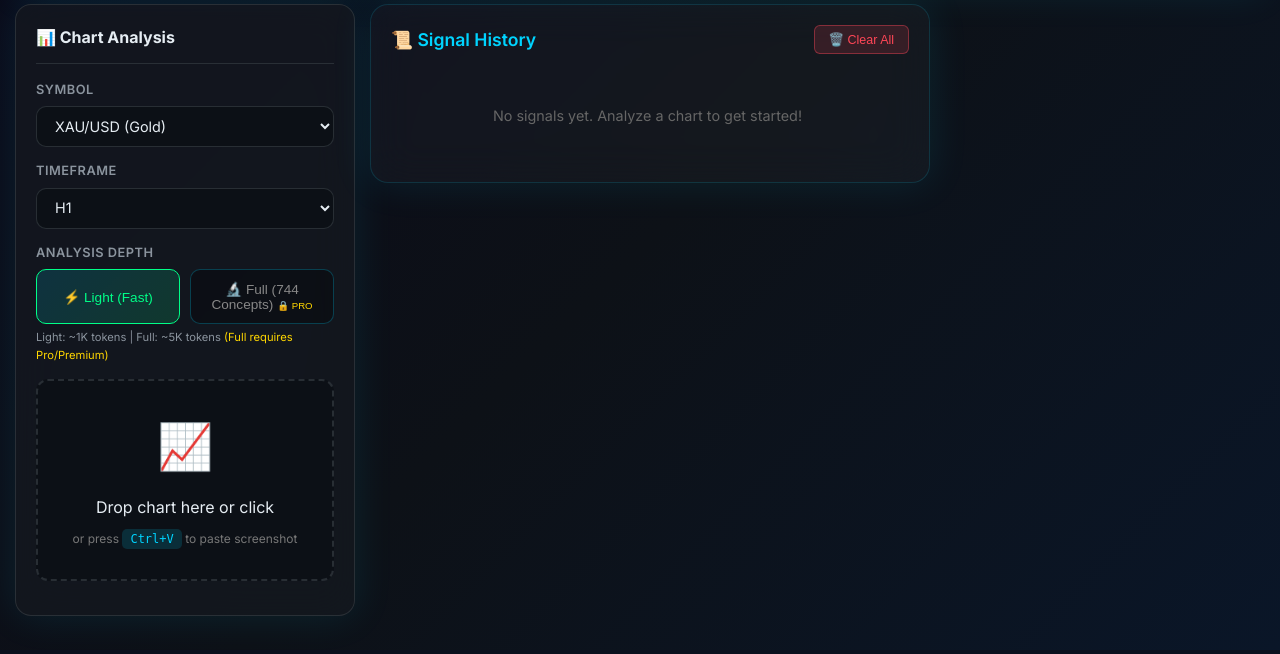
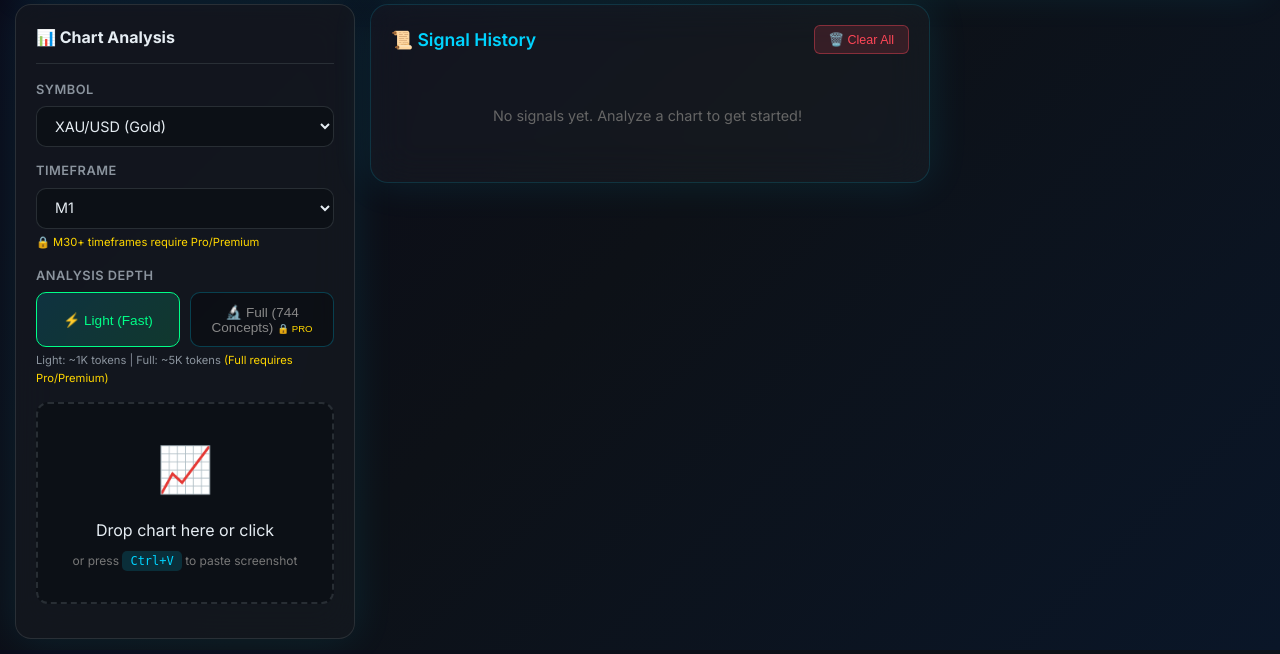
Before and after one commit to DOM6666-boom/forex-analyzer-pro, a Flask app: page / in a window 1280 px wide. Shown: the part 150-804 px from the top of the page. Before the commit the page ends 766 px from the top, so only its background shows below. Run offline with Flask 3, Linux system fonts and the light colour scheme.

Commit message:
Lock M30+ timeframes for Pro/Premium/Owner only - Free users can only use M1, M5, M15

```diff
--- a/templates/index.html
+++ b/templates/index.html
@@ -2024,6 +2024,10 @@
         </div>
 
         <div class="main-grid">
+            <!-- Define user tier variables at the top for reuse -->
+            {% set is_owner = user and 'vanndom300' in user.email %}
+            {% set is_paid = user and (user.tier == 'pro' or user.tier == 'premium') %}
+
             <div class="panel">
                 <h2 class="panel-title">📊 Chart Analysis</h2>
 
@@ -2084,24 +2088,36 @@
 
                 <div class="form-group">
                     <label>Timeframe</label>
-                    <select id="intervalSelect">
+                    <select id="intervalSelect" onchange="checkTimeframeAccess(this)">
                         <option value="1min">M1</option>
                         <option value="5min">M5</option>
                         <option value="15min">M15</option>
+                        {% if is_owner or is_paid %}
                         <option value="30min">M30</option>
                         <option value="1h" selected>H1</option>
                         <option value="4h">H4</option>
                         <option value="1day">D1</option>
                         <option value="1week">W1</option>
                         <option value="1month">MN</option>
+                        {% else %}
+                        <option value="30min" disabled>M30 🔒 PRO</option>
+                        <option value="1h" disabled>H1 🔒 PRO</option>
+                        <option value="4h" disabled>H4 🔒 PRO</option>
+                        <option value="1day" disabled>D1 🔒 PRO</option>
+                        <option value="1week" disabled>W1 🔒 PRO</option>
+                        <option value="1month" disabled>MN 🔒 PRO</option>
+                        {% endif %}
                     </select>
+                    {% if not is_owner and not is_paid %}
+                    <div style="font-size: 0.7rem; color: #ffd700; margin-top: 5px;">
+                        🔒 M30+ timeframes require Pro/Premium
+                    </div>
+                    {% endif %}
                 </div>
 
                 <div class="form-group">
                     <label>Analysis Depth</label>
                     <div class="mode-toggle">
-                        {% set is_owner = user and 'vanndom300' in user.email %}
-                        {% set is_paid = user and (user.tier == 'pro' or user.tier == 'premium') %}
                         <button type="button" class="mode-btn{% if not is_owner and not is_paid %} active{% endif %}" id="lightModeBtn" onclick="setAnalysisDepth('light')">⚡ Light (Fast)</button>
                         <button type="button" class="mode-btn{% if is_owner or is_paid %} active{% endif %}" id="fullModeBtn" onclick="setAnalysisDepth('full')">
                             🔬 Full (744 Concepts)
```
